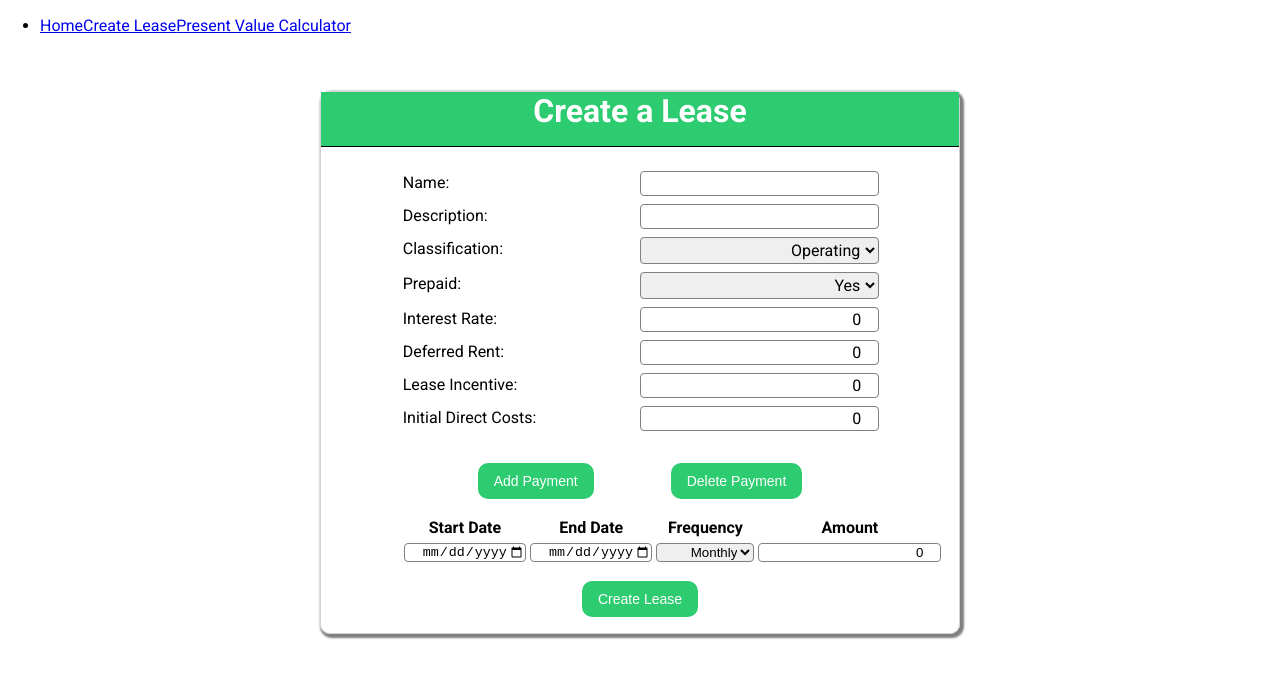
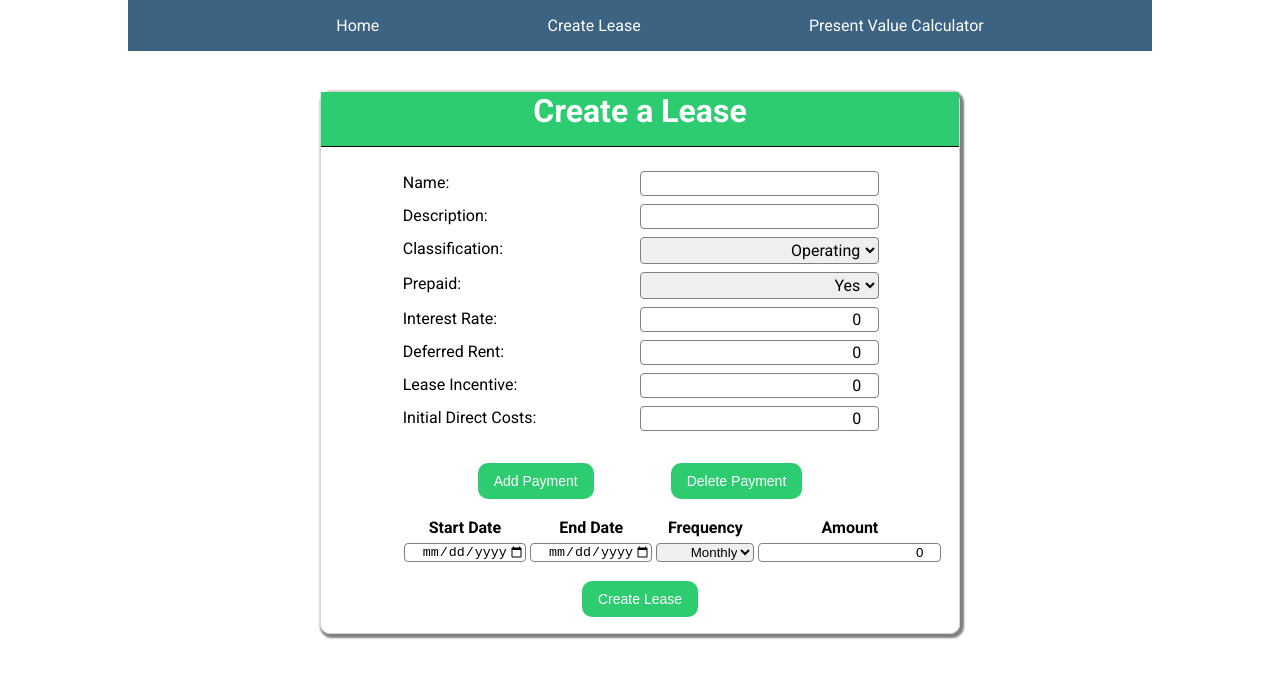
Before and after one commit to spur23/leases-react, a React (Create React App) app: page /leases-react/create-lease in a window 1280 px wide. Shown: the top 678 px of the page. Built offline with nearby package versions, Linux system fonts and the light colour scheme; the HTML template or start-up script is replaced by a standard one.

Commit message:
add styles

```diff
--- a/src/components/navbar/Navbar.tsx
+++ b/src/components/navbar/Navbar.tsx
@@ -1,18 +1,23 @@
 import { Link } from '@reach/router';
+import StyledNavbar from './StyledNavbar';
 
 const Navbar = () => {
   return (
-    <div className="navbar-container">
+    <StyledNavbar>
       <ul>
         <li>
           <Link to="/leases-react/">Home</Link>
+        </li>
+        <li>
           <Link to="/leases-react/create-lease">Create Lease</Link>
+        </li>
+        <li>
           <Link to="/leases-react/present-value-calculator">
             Present Value Calculator
           </Link>
         </li>
       </ul>
-    </div>
+    </StyledNavbar>
   );
 };
 
```
